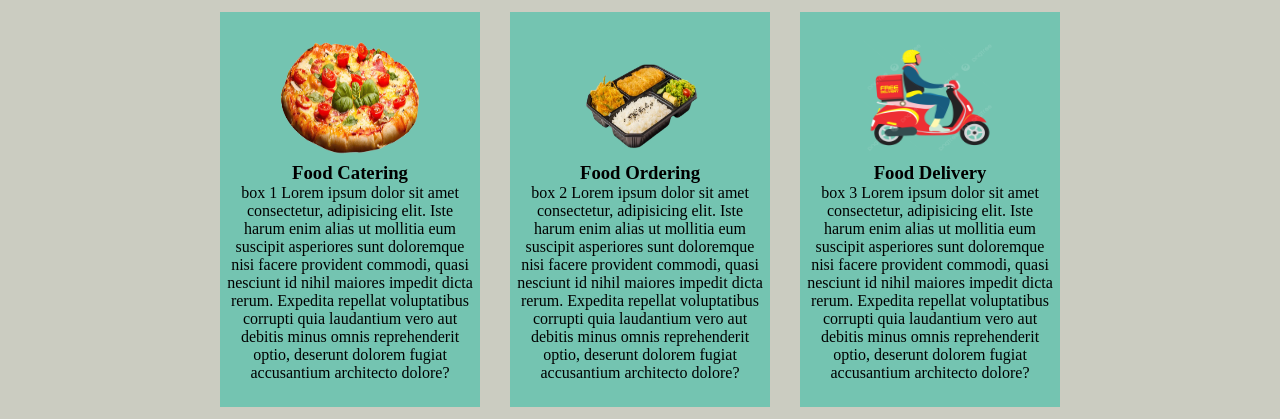
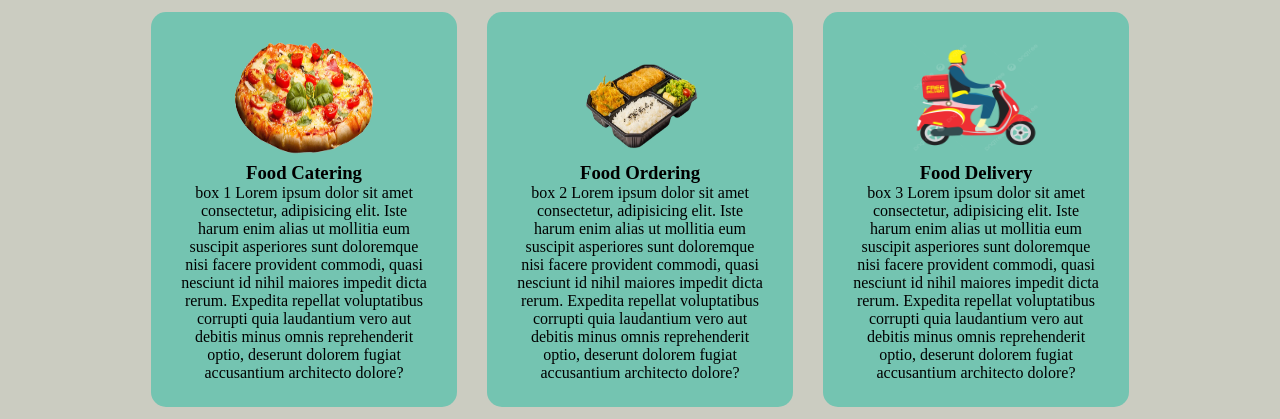
Before and after one commit to gauravs1650/webpage, a plain HTML site: page index.html in a window 1280 px wide. Shown: the part 681-1100 px from the top of the page. Drawn offline with Linux system fonts and the light colour scheme.

Commit message:
index.html

```diff
--- a/index.html
+++ b/index.html
@@ -214,10 +214,11 @@
         .box-items {
             display: inline-block;
             /* border: 2px solid green; */
-            padding: 25px 5px;
+            padding: 25px 28px;
             margin: 15px;
             width: 250px;
             background-color: rgba(23, 187, 160, 0.482);
+            border-radius: 15px;
 
         }
 
```
